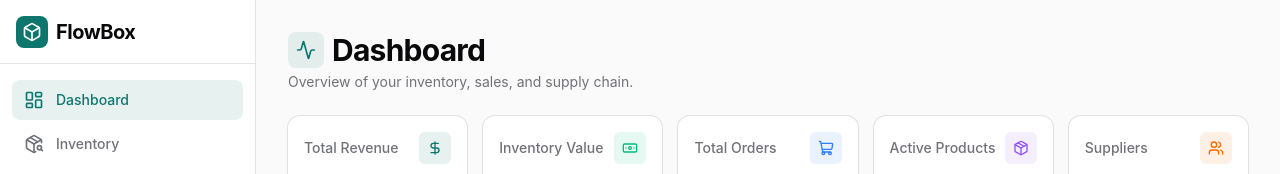
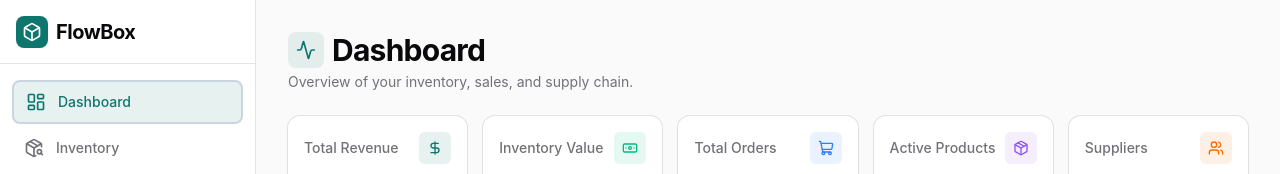
Before and after one commit to Hrushikeshj26/FlowBox, a React app in the folder Frontend/: page / in a window 1280 px wide. Shown: the top 174 px of the page. Built offline with nearby package versions, Linux system fonts and the light colour scheme; no server answers; the HTML template or start-up script is replaced by a standard one.

Commit message:
UI improved

```diff
--- a/Frontend/src/components/Sidebar.jsx
+++ b/Frontend/src/components/Sidebar.jsx
@@ -69,7 +69,7 @@ export default function Sidebar() {
               className={({ isActive }) =>
                 `flex items-center gap-3 px-3 py-2.5 rounded-lg transition-colors font-medium ${
                   isActive
-                    ? "bg-primary/10 text-primary"
+                    ? "bg-primary/10 border-2 border-slate-300 dark:border-slate-600 text-primary"
                     : "text-muted-foreground hover:bg-accent hover:text-accent-foreground"
                 } ${isCollapsed ? "justify-center" : "justify-start"}`
               }
```
